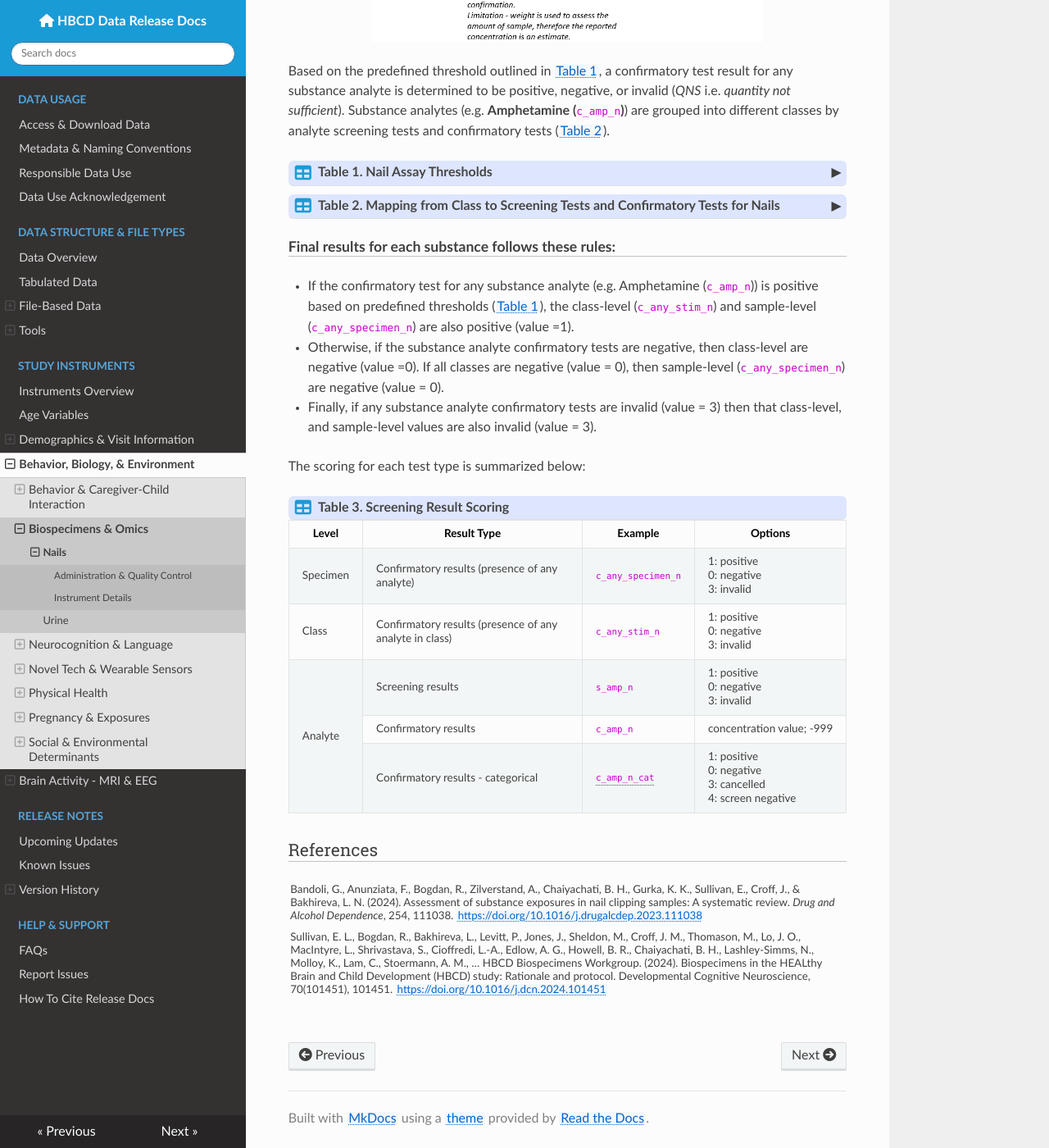
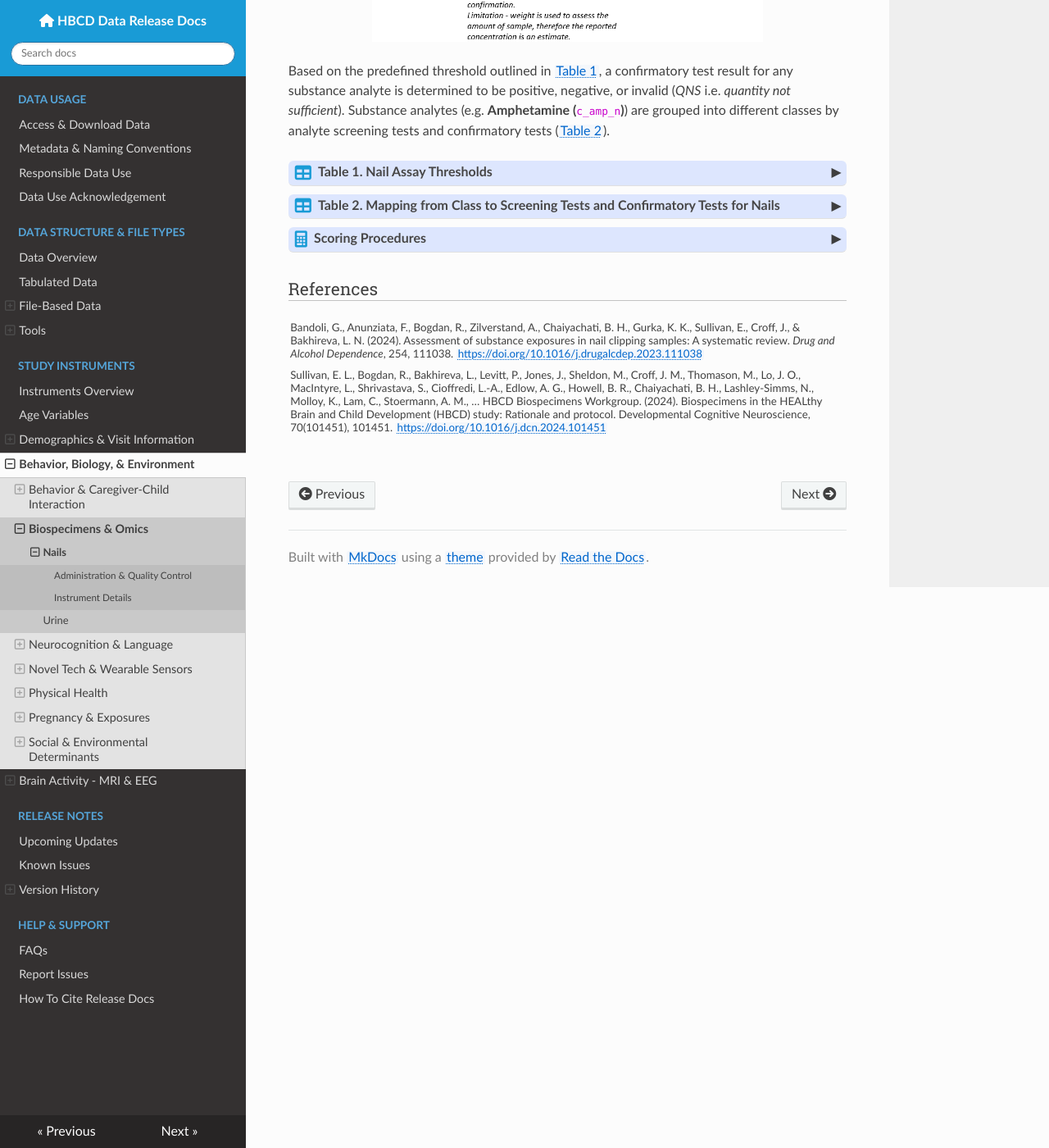
Before and after one commit to nbdc-datahub/hbcd-docs, an MkDocs documentation site: the page built from docs/instruments/biospec/nails.md, in a window 1280 px wide and 1400 px high, scrolled down 1099 px. Shown: the whole window at 82% size. Built offline with MkDocs 1.6.1, drawn with Linux system fonts in a browser that asks for light colours; nearby versions of some CDN libraries.

Commit message:
add scoring section to nails

```diff
--- a/docs/instruments/biospec/nails.md
+++ b/docs/instruments/biospec/nails.md
@@ -50,7 +50,6 @@
 <img src="../images/Fig1_nails.png" width="70%" height="auto" class="center">
 
 Based on the predefined threshold outlined in [Table 1](#nails-table1), a confirmatory test result for any substance analyte is determined to be positive, negative, or invalid (*QNS* i.e. *quantity not sufficient*). Substance analytes (e.g. **Amphetamine (`c_amp_n`)**) are grouped into different classes by analyte screening tests and confirmatory tests (**[Table 2](#nails-table2)**).
-
 
 <div id="nails-table1" class="table-banner" onclick="toggleCollapse(this)">
   <span class="emoji"><i class="fa fa-table"></i></span>
@@ -535,26 +534,26 @@
 </tbody>
 </table>
 </div>
-</p>
 
-#### Final results for each substance follows these rules:
-
-- If the confirmatory test for any substance analyte (e.g. Amphetamine (`c_amp_n`)) is positive based on predefined thresholds (**[Table 1](#nails-table1)**), the class-level (`c_any_stim_n`) and sample-level (`c_any_specimen_n`) are also positive (value =1).
-- Otherwise, if the substance analyte confirmatory tests are negative, then class-level are negative (value =0). If all classes are negative (value = 0), then sample-level (`c_any_specimen_n`) are negative (value = 0).
-- Finally, if any substance analyte confirmatory tests are invalid (value = 3) then that class-level, and sample-level values are also invalid (value = 3).
-
-The scoring for each test type is summarized below:
-
-<div id="nails-table3" class="table-banner" onclick="toggleCollapse(this)">
-  <span class="emoji"><i class="fa fa-table"></i></span>
+<div id="scoring" class="table-banner" onclick="toggleCollapse(this)">
+  <span class="emoji"><i class="fa fa-calculator"></i></span>
   <span class="text-with-link">
-  <span class="text">Table 3. Screening Result Scoring</span>
-  <a class="anchor-link" href="#nails-table3" title="Copy link">
+  <span class="text">Scoring Procedures</span>
+  <a class="anchor-link" href="#scoring" title="Copy link">
   <i class="fa-solid fa-link"></i>
   </a>
   </span>
+  <span class="arrow">▸</span>
 </div>
-<table style="width: 100%; border-collapse: collapse; table-layout: fixed; font-size: 15px">
+<div class="table-collapsible-content">
+<p><b>Final results for each substance follows these rules</b>:</p>
+<ul>
+<li>If the confirmatory test for any substance analyte (e.g. Amphetamine (<code>c_amp_n</code>)) is positive based on predefined thresholds (<strong><a href="#nails-table1">Table 1</a></strong>), the class-level (<code>c_any_stim_n</code>) and sample-level (<code>c_any_specimen_n</code>) are also positive (value =1).</li>
+<li>Otherwise, if the substance analyte confirmatory tests are negative, then class-level are negative (value =0). If all classes are negative (value = 0), then sample-level (<code>c_any_specimen_n</code>) are negative (value = 0).</li>
+<li>Finally, if any substance analyte confirmatory tests are invalid (value = 3) then that class-level, and sample-level values are also invalid (value = 3)</li>
+</ul>
+<p><b>Table 3. Screening Result Scoring</b></p>
+<table style="width: 100%; border-collapse: collapse; table-layout: fixed; font-size: 14px">
     <thead>
       <tr>
         <th style="width: 10%; text-align: center;">Level</th>
@@ -568,13 +567,13 @@
 <td>Specimen</td>
 <td style="word-wrap: break-word; white-space: normal;">Confirmatory results (presence of any analyte)</td>
 <td><code>c_any_specimen_n</code></td>
-<td>1: positive<br />0: negative<br />3: invalid</td>
+<td><code>1</code>=positive; <code>0</code>=negative; <code>3</code>=invalid</td>
 </tr>
 <tr>
 <td>Class</td>
 <td style="word-wrap: break-word; white-space: normal;">Confirmatory results (presence of any analyte in class)</td>
 <td><code>c_any_stim_n</code></td>
-<td>1: positive<br />0: negative<br />3: invalid</td>
+<td><code>1</code>=positive; <code>0</code>=negative; <code>3</code>=invalid</td>
 </tr>
 <tr>
 <td colspan="1" rowspan="3">
@@ -582,7 +581,7 @@
 </td>
 <td>Screening results</td>
 <td><code>s_amp_n</code></td>
-<td>1: positive<br />0: negative<br />3: invalid</td>
+<td><code>1</code>=positive; <code>0</code>=negative; <code>3</code>=invalid</td>
 </tr>
 <tr>
 <td>Confirmatory results</td>
@@ -592,10 +591,11 @@
 <tr>
 <td>Confirmatory results - categorical</td>
 <td><span class="tooltip"><code>c_amp_n_cat</code><span class="tooltiptext" style="font-size: 0.9em;">Categorical confirmatory test variable for alcohol follows a different convention and is ‘c_ethanol_n’</span></span></td>
-<td>1: positive<br />0: negative<br />3: cancelled<br />4: screen negative</td>
+<td><code>1</code>=positive; <code>0</code>=negative; <code>3</code>=invalid; <code>4</code>=screen negative</td>
 </tr>
 </tbody>
 </table>
+</div>
 
 ### References
 <div class="references">
```
